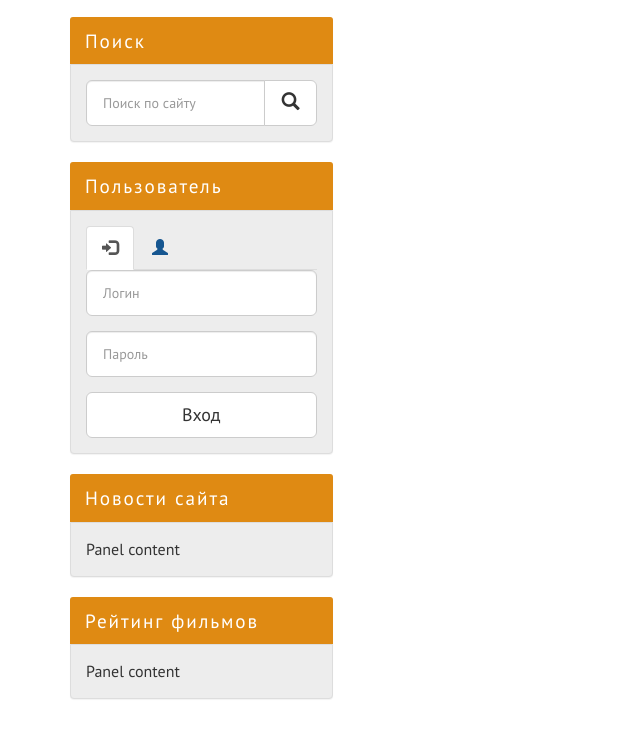
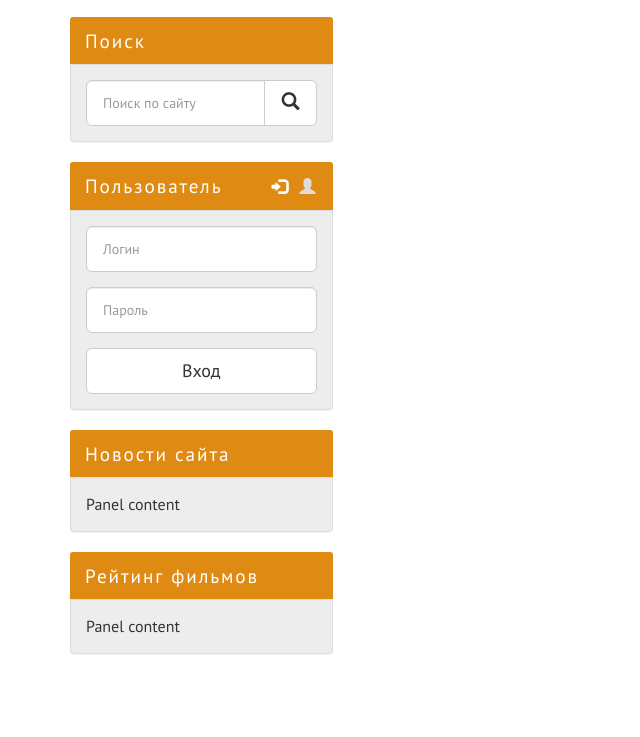
Before and after one commit to OlgaLavrishcheva/Kinozal, a website: page index.html in a window 1280 px wide. Shown: the part 801-1538 px from the top of the page, without its empty margins (0-640 px from the left). Drawn offline with Linux system fonts and the light colour scheme.

Commit message:
Sidebar: panel Пользователь design

```diff
--- a/assets/scss/_sidebar.scss
+++ b/assets/scss/_sidebar.scss
@@ -14,3 +14,28 @@
     width: 100%;
   }
 }
+
+.user-login {
+  position: relative;
+
+  &__tabs {
+    position: absolute;
+    top: 0;
+    right: $gap / 3 * 2;
+  }
+
+  a {
+    padding: 14px 5px 11px !important;
+    color: $color-gray;
+    border: none !important;
+    background-color: transparent !important;
+  }
+
+  .active a {
+    color: $color-light !important;
+  }
+}
+
+.nav-tabs {
+  border-bottom: none;
+}
```
Also changed, not shown: assets/css/style.css.
